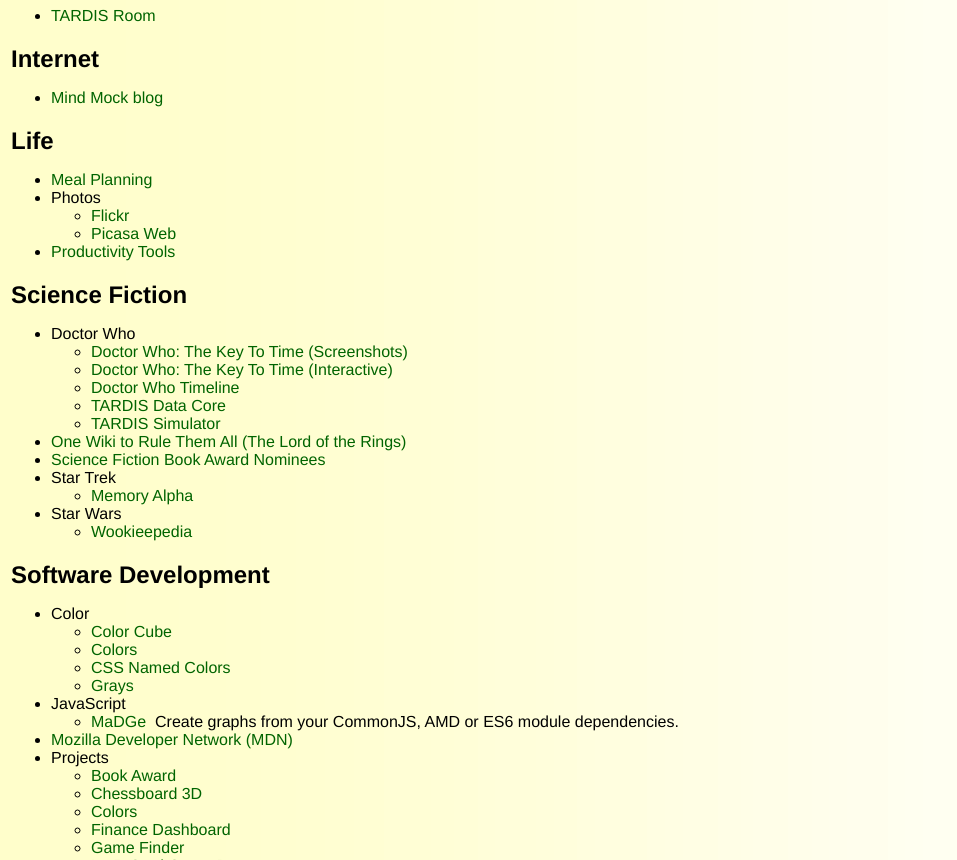
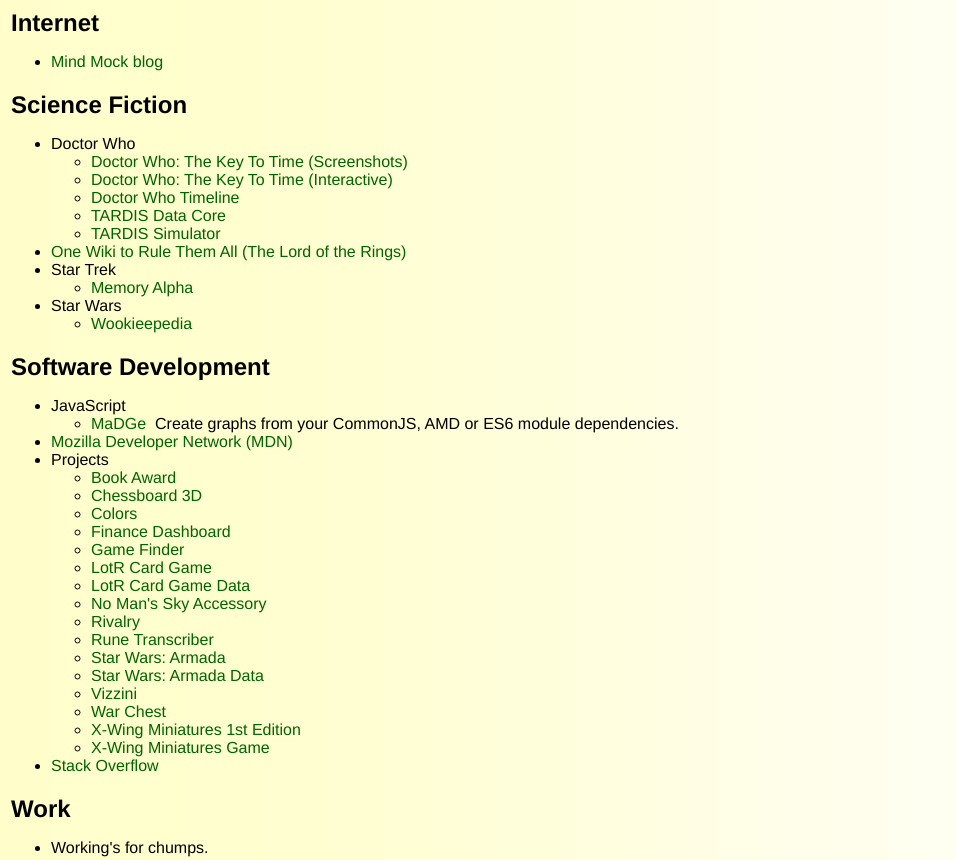
Before and after one commit to jmthompson2015/personal-web-site, a plain HTML site: page src/index.html in a window 1280 px wide. Shown: the part 1940-2800 px from the top of the page, without its empty margins (0-957 px from the left). Drawn offline with Linux system fonts and the light colour scheme.

Commit message:
Added a link to the War Chest project. Updated other links.

```diff
--- a/src/index.html
+++ b/src/index.html
@@ -38,7 +38,6 @@
 						<li><a href="http://www.amazon.com">Amazon</a></li>
 						<li><a href="http://www.goodreads.com">Goodreads</a></li>
 						<li><a href="entertainment/homeTheatre.html">Home Theatre</a></li>
-						<li><a href="https://rawgit.com/jmthompson2015/bookaward/master/src/main/html/MysteryBookAward.html">Mystery Book Award Nominees</a></li>
 						<li><a href="https://rawgit.com/jmthompson2015/runetranscriber/master/webapp/src/main/html/index.html">Rune Transcriber</a>
 							<ul>
 								<li><a href="https://rawgit.com/jmthompson2015/runetranscriber/master/webapp/src/main/html/Examples.html">Examples</a></li>
@@ -56,7 +55,6 @@
 			<tr>
 				<td><span class="header2">Finance</span>
 					<ul>
-						<li><a href="https://rawgit.com/jmthompson2015/financedashboard/master/src/main/html/dashboard.html">Finance Dashboard</a></li>
 						<li><a href="http://finance.yahoo.com">Yahoo! Finance</a></li>
 					</ul>
 				</td>
@@ -67,13 +65,11 @@
 						<li><span>Board Game</span>
 							<ul>
 								<li><a href="http://www.boardgamegeek.com">BoardGameGeek</a></li>
-								<li><a href="https://rawgit.com/jmthompson2015/gamefinder/master/src/main/html/gameFinder.html">Game Finder</a></li>
 								<li><a href="../../../webapp/src/main/html/boardgame/tictactoe.html">Vizzini Learning Tic-Tac-Toe</a></li>
 								<li><a href="../../../webapp/src/main/html/boardgame/reversi.html">Vizzini Learning Reversi</a></li>
 								<li>X-Wing Miniatures
 									<ul>
 										<li><a href="https://www.fantasyflightgames.com/en/products/x-wing/">Fantasy Flight Games: X-Wing</a></li>
-										<li><a href="https://rawgit.com/jmthompson2015/xwing-miniatures-game/master/src/index.html">X-Wing Miniatures web app</a></li>
 										<li><a href="http://xwing-miniatures.wikia.com/wiki/X-Wing_Miniatures_Wiki">X-Wing Miniatures Wiki</a></li>
 										<li><a href="https://geordanr.github.io/xwing/">(Yet Another) X-Wing Miniatures Squad Builder</a></li>
 									</ul>
@@ -87,7 +83,6 @@
 										<li><a href="https://www.boardgamegeek.com/boardgame/77423/lord-rings-card-game">BoardGameGeek page</a></li>
 										<li><a href="https://www.fantasyflightgames.com/en/products/the-lord-of-the-rings-the-card-game/">Fantasy Flight Games page</a></li>
 										<li><a href="https://hallofbeorn.wordpress.com">Hall of Beorn</a></li>
-										<li><a href="https://rawgit.com/jmthompson2015/lotr-card-game/master/src/index.html">LotR Card Game web app</a></li>
 										<li><a href="http://lotrlcg.com">LotR LCG Database</a></li>
 										<li><a href="http://ringsdb.com">RingsDB</a></li>
 										<li><a href="https://talesfromthecards.wordpress.com">Tales from the Cards</a></li>
@@ -131,6 +126,11 @@
 <li><a href="http://www.arcgames.com/en/games/star-trek-online">Star Trek Online</a></li>
 <ul>
 <li><a href="http://sto.gamepedia.com/Main_Page">Star Trek Online wiki (official)</a></li>
+</ul>
+<li><a href="https://www.paradoxplaza.com/stellaris/STST01G-MASTER.html">Stellaris</a></li>
+<ul>
+<li><a href="https://forum.paradoxplaza.com/forum/index.php?forums/stellaris.900/">Stellaris Forum</a></li>
+<li><a href="https://stellaris.paradoxwikis.com/Stellaris_Wiki">Stellaris Wiki</a></li>
 </ul>
 </ul>
 </li>
@@ -193,20 +193,6 @@
 				</td>
 			</tr>
 			<tr>
-				<td><span class="header2">Life</span>
-					<ul>
-						<li><a href="../../../nutrition/src/main/html/mealPlanning.html">Meal Planning</a></li>
-						<li><span>Photos</span>
-							<ul>
-								<li><a href="https://www.flickr.com/photos/42092871@N04/">Flickr</a></li>
-								<li><a href="https://picasaweb.google.com/114677882303393638547">Picasa Web</a></li>
-							</ul>
-						</li>
-						<li><a href="life/productivityTools.html">Productivity Tools</a></li>
-					</ul>
-				</td>
-			</tr>
-			<tr>
 				<td><span class="header2">Science Fiction</span>
 					<ul>
 						<li><span>Doctor Who</span>
@@ -219,7 +205,6 @@
 							</ul>
 						</li>
 						<li><a href="http://lotr.wikia.com/wiki/Main_Page">One Wiki to Rule Them All (The Lord of the Rings)</a>
-						<li><a href="https://rawgit.com/jmthompson2015/bookaward/master/src/main/html/SciFiBookAward.html">Science Fiction Book Award Nominees</a></li>
 						<li><span>Star Trek</span>
 							<ul>
 								<li><a href="http://en.memory-alpha.org/wiki/Portal:Main">Memory Alpha</a></li>
@@ -236,14 +221,6 @@
 			<tr>
 				<td><span class="header2">Software Development</span>
 					<ul>
-						<li><span>Color</span>
-							<ul>
-								<li><a href="softwaredevelopment/colorCube.html">Color Cube</a></li>
-								<li><a href="softwaredevelopment/colors.html">Colors</a></li>
-								<li><a href="../../../color/src/main/CssNamedColors.html">CSS Named Colors</a></li>
-								<li><a href="softwaredevelopment/grays.html">Grays</a></li>
-							</ul>
-						</li>
 						<li>JavaScript
 							<ul>
 								<li><a href="https://github.com/pahen/madge">MaDGe</a>&nbsp;&nbsp;Create graphs from your CommonJS, AMD or ES6 module dependencies.</li>
@@ -257,14 +234,15 @@
 <li><a href="https://github.com/jmthompson2015/colors">Colors</a></li>
 <li><a href="https://github.com/jmthompson2015/financedashboard">Finance Dashboard</a></li>
 <li><a href="https://github.com/jmthompson2015/gamefinder">Game Finder</a></li>
+<li><a href="https://github.com/jmthompson2015/lotr-card-game">LotR Card Game</a></li>
 <li><a href="https://github.com/jmthompson2015/lotr-lcg-data">LotR Card Game Data</a></li>
-								<li><a href="https://github.com/jmthompson2015/lotr-card-game">LotR Card Game</a></li>
 <li><a href="https://github.com/jmthompson2015/no-mans-sky-accessory">No Man's Sky Accessory</a></li>
 <li><a href="https://github.com/jmthompson2015/rivalry">Rivalry</a></li>
 <li><a href="https://github.com/jmthompson2015/runetranscriber">Rune Transcriber</a></li>
+<li><a href="https://github.com/jmthompson2015/star-wars-armada">Star Wars: Armada</a></li>
 <li><a href="https://github.com/jmthompson2015/star-wars-armada-data">Star Wars: Armada Data</a></li>
-								<li><a href="https://github.com/jmthompson2015/star-wars-armada">Star Wars: Armada</a></li>
 <li><a href="https://github.com/jmthompson2015/vizzini">Vizzini</a></li>
+<li><a href="https://github.com/jmthompson2015/war-chest">War Chest</a></li>
 <li><a href="https://github.com/jmthompson2015/xwing-miniatures-1">X-Wing Miniatures 1st Edition</a></li>
 <li><a href="https://github.com/jmthompson2015/xwing-miniatures-game">X-Wing Miniatures Game</a></li>
 							</ul>
```
Lines whose indentation alone changed are shown as unchanged.
